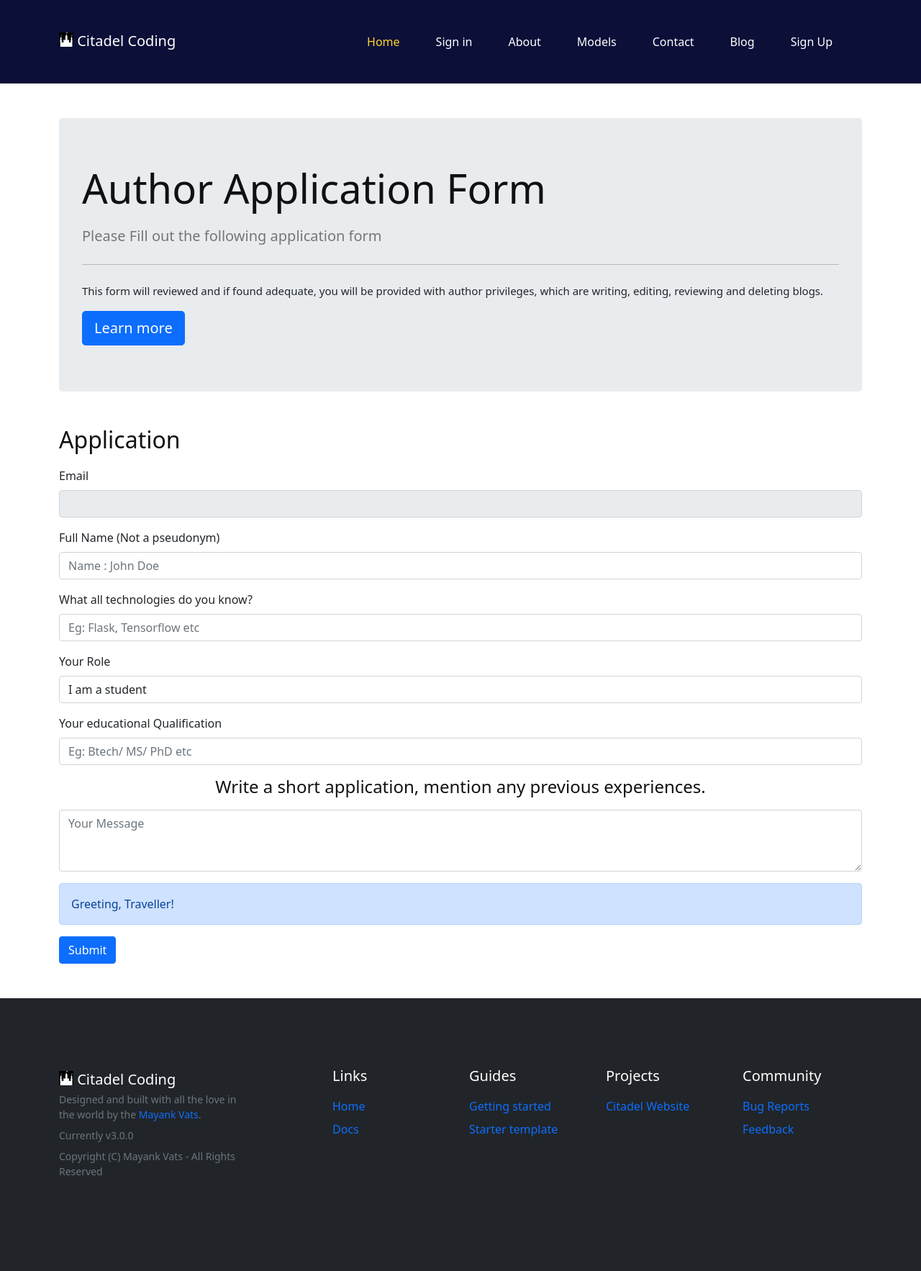
After one commit to Theorist-Git/Theorist-Dev, a Python web app: template templates/apply.html in a window 1280 px wide. The commit adds this page. Shown: the whole page at 72% size. Run offline with Jinja, Linux system fonts and the light colour scheme; the template is opened without the code that fills it, so the values that code supplies are empty; some libraries are stand-ins or nearby versions.

Commit message:
Added restrctions to making blogs, fixed Electronic mail bug, added model deployment terminal

```diff
--- a/auth.py
+++ b/auth.py
@@ -13,8 +13,10 @@ from website import tert
 
 # creating an instance of blueprint class for auth.py, later to be registered in the app.
 auth = Blueprint('auth', __name__)
+
 rn_jesus = tert.OTPMethods
 postman = tert.ElectronicMail
+
 
 """
 i)Referrer:
--- a/main.py
+++ b/main.py
@@ -37,4 +37,4 @@ if __name__ == '__main__':
         print('\033[1m', 'PRODUCTION SERVER', '\033[0m')
         serve(app, listen='127.0.0.1:5000', threads=10)
 
-    run_prod_server()
+    run_dev_server()
--- /dev/null
+++ b/templates/apply.html
@@ -0,0 +1,76 @@
+{% extends 'base.html' %}
+{% block content %}
+
+<div class = "container my-5">
+<div class="jumbotron">
+  <h1 class="display-4">Author Application Form</h1>
+  <p class="lead">Please Fill out the following application form</p>
+  <hr class="my-4">
+  <p>This form will reviewed and if found adequate, you will be provided with author privileges, which are writing,
+  editing, reviewing and deleting blogs.</p>
+  <a class="btn btn-primary btn-lg" href="https://getbootstrap.com/docs/4.1/components/jumbotron/" role="button">Learn more</a>
+</div>
+</div>
+<div class = "container my-3">
+      <h2>Application</h2>
+      <form action = "/apply" method = "POST">
+        <div class="form-group mb-3">
+            <label>Email</label>
+            <input class="form-control" type="text" placeholder="{{ current_user.email }}" readonly>
+        </div>
+        <div class="form-group mb-3">
+          <label for="CName" class="form-label">Full Name (Not a pseudonym)</label>
+          <input type="text" class="form-control" name = "name" id="CName" placeholder="Name : John Doe">
+          <input type="hidden" name="csrf_token" value="{{ csrf_token() }}"/>
+        </div>
+        <div class="form-group mb-3">
+          <label for="tech" class="form-label">What all technologies do you know?</label>
+          <input type="text" class="form-control" name = "tech" id="tech" aria-describedby="emailHelp" placeholder="Eg: Flask, Tensorflow etc">
+        </div>
+        <div class="form-group">
+          <label for="role">Your Role</label>
+          <select class="form-control" id="role" name="role">
+            <option>I am a student</option>
+            <option>I am a full time developer</option>
+            <option>I am a part-time developer</option>
+            <option>I am a teacher</option>
+            <option>I am a freelancer</option>
+          </select>
+        </div>
+        <div class="form-group mb-3">
+          <label for="deg" class="form-label">Your educational Qualification</label>
+          <input type="text" class="form-control" name = "deg" id="deg" aria-describedby="emailHelp" placeholder="Eg: Btech/ MS/ PhD etc">
+        </div>
+        <div class="text-center">
+            <h4>Write a short application, mention any previous experiences.</h4>
+        </div>
+        <div class="form-group">
+            <textarea name="feed" id="feed" class="form-control" placeholder="Your Message" rows="3"></textarea> <!-- Modal Footer-->
+        </div>
+
+        <div class="alert alert-primary my-3" role="alert" >
+          Greeting, Traveller!
+        </div>
+        <button type="submit" id = "s_ubmit" class="btn btn-primary">Submit</button>
+
+        </form>
+  <div class="container my-3">
+        {% with messages = get_flashed_messages(with_categories=true) %}
+         {% if messages %}
+               {% for category, message in messages %}
+                    {% if category == 'error' %}
+                        <div class="alert alert-danger" role="alert">
+                        {{ message }}
+                        </div>
+                    {% else %}
+                        <div class="alert alert-success" role="alert">
+                        {{ message }}
+                        </div>
+                    {% endif %}
+               {% endfor %}
+         {% endif %}
+        {% endwith %}
+        </div>
+</div>
+
+{% endblock content %}
--- a/templates/base.html
+++ b/templates/base.html
@@ -11,7 +11,7 @@
     <meta name="viewport" content="width=device-width, initial-scale=1">
     <meta name="viewport" content="initial-scale=1, maximum-scale=1">
     <!-- site metas -->
-    <title>Citadel</title>
+    <title>Citadel Coding</title>
     <meta name="keywords" content="">
     <meta name="description" content="">
     <meta name="author" content="">
@@ -41,7 +41,7 @@
                   <div class="col-xl-3 col-lg-3 col-md-3 col-sm-3 col logo_section">
                         <a style="color:white" class="navbar-brand mb-0 h1" href="/">
                             <img src="/static/images/citadelLogo.png" width="20" height="20" class="d-inline-block align-top" alt="">
-                            Citadel
+                            Citadel Coding
                         </a>
                   </div>
                   <div class="col-xl-9 col-lg-9 col-md-9 col-sm-9">
@@ -54,11 +54,16 @@
                               <li class="nav-item active">
                                  <a class="nav-link" href="/">Home</a>
                               </li>
-                              <li class="nav-item">
-                                 <a class="nav-link" href="/login">Sign in</a>
-                              </li>
+                              {% if not current_user.is_authenticated %}
+                                  <li class="nav-item">
+                                     <a class="nav-link" href="/login">Sign in</a>
+                                  </li>
+                              {% endif %}
                               <li class="nav-item">
                                  <a class="nav-link" href="/about">About</a>
+                              </li>
+                               <li class="nav-item">
+                                 <a class="nav-link" href="/modelindex">Models</a>
                               </li>
                               <li class="nav-item">
                                  <a class="nav-link" href="/feedback">Contact</a>
@@ -66,9 +71,11 @@
                                <li class="nav-item">
                                  <a class="nav-link" href="/blogindex">Blog</a>
                               </li>
+                              {% if not current_user.is_authenticated %}
                               <li class="nav-item">
                                  <a class="nav-link" href="/create">Sign Up</a>
                               </li>
+                              {% endif %}
                                {% if current_user.is_authenticated %}
                                    <li class="nav-item">
                                     <div class="btn-group">
@@ -103,7 +110,7 @@
       <div class="col-lg-3 mb-3">
         <a style="color:white" class="navbar-brand mb-0 h1" href="/">
             <img src="/static/images/citadelLogo.png" width="20" height="20" class="d-inline-block align-top" alt="">
-            Citadel
+            Citadel Coding
         </a>
         <ul class="list-unstyled small text-muted">
           <li class="mb-2">Designed and built with all the love in the world by the <a href="https://github.com/Theorist-Git">Mayank Vats</a>.</li>
--- a/templates/blogindex.html
+++ b/templates/blogindex.html
@@ -22,7 +22,7 @@
 <body>
 
     <header class="header text-center">
-	    <h1 class="blog-name pt-lg-4 mb-0"><a href="/">Citadel</a></h1>
+	    <h1 class="blog-name pt-lg-4 mb-0"><a href="/" class="badge badge-dark">Citadel Coding</a></h1>
 
 	    <nav class="navbar navbar-expand-lg navbar-dark" >
 
@@ -34,7 +34,7 @@
 				<div class="profile-section pt-3 pt-lg-0">
 				    <img class="profile-image mb-3 rounded-circle mx-auto" src="/static/castle.png" alt="image" >
 
-					<div class="bio mb-3">Designed and built with all the love in the world by the <a href="https://github.com/Theorist-Git">Mayank Vats</a>
+					<div class="bio mb-3">Designed and built with all the love in the world by <a href="https://github.com/Theorist-Git">Mayank Vats</a>
 						<br><a href="/about">About The Website</a></div><!--//bio-->
 					<ul class="social-list list-inline py-3 mx-auto">
 			            <li class="list-inline-item"><a href="https://twitter.com/Theoris91022893"><i class="fab fa-twitter fa-fw"></i></a></li>
```
Also changed, not shown: templates/modelindex.html (added, +67 -0 lines), views.py (+229 -195 lines).
